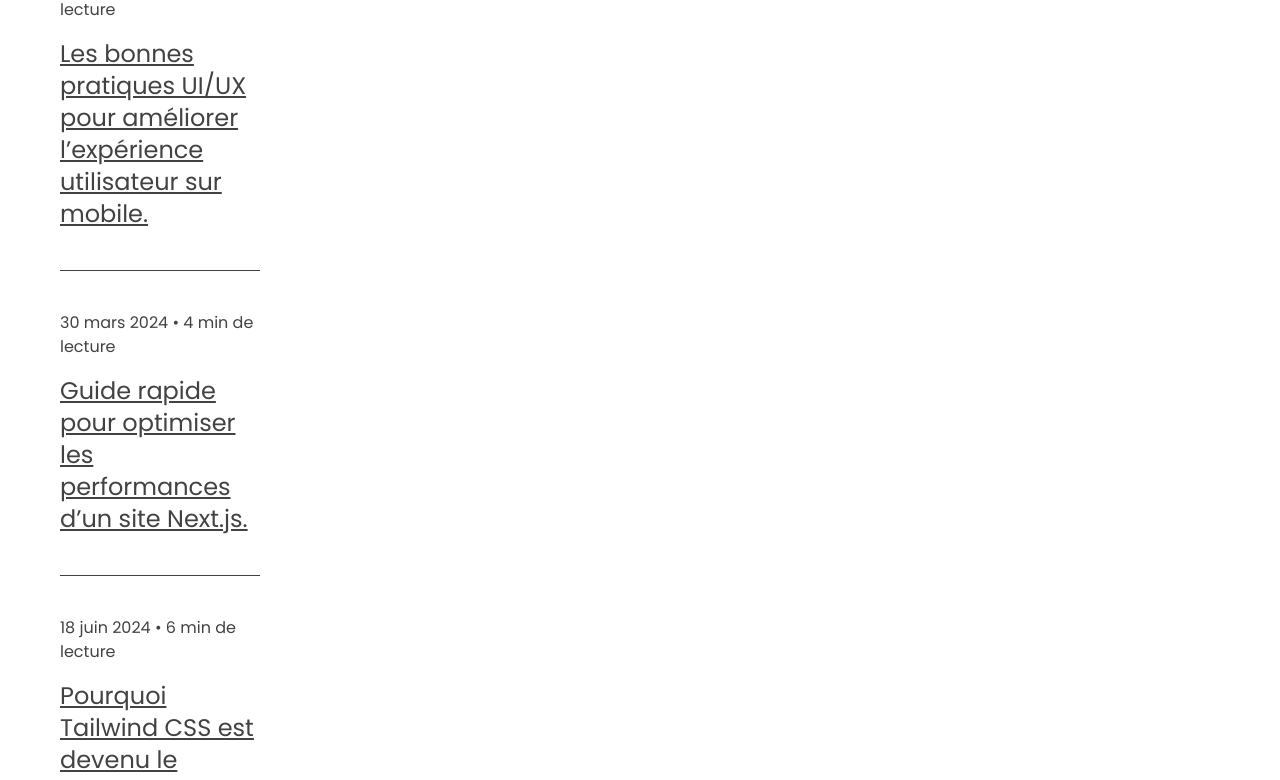
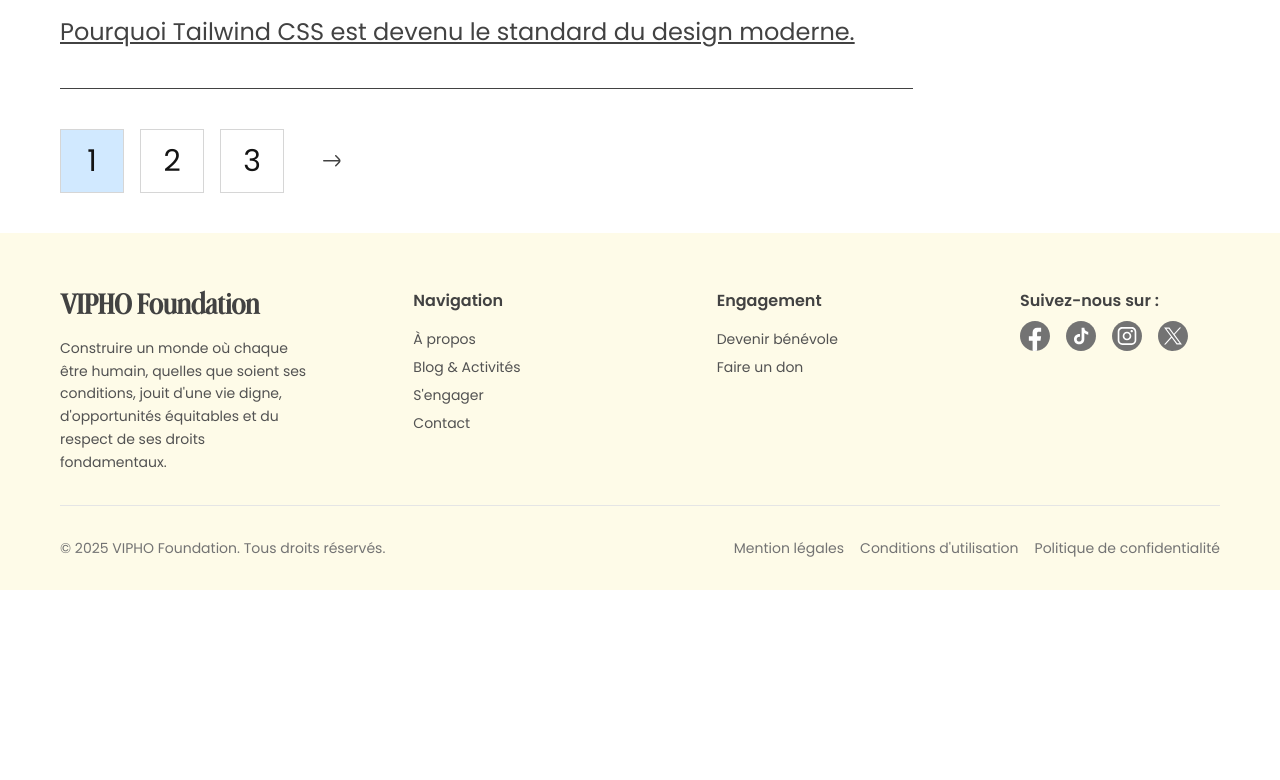
Before and after one commit to Salimkaneki/viphofoundation.com, a Next.js app: page /blog-et-activite in a window 1280 px wide. Shown: the part 1527-2307 px from the top of the page. After the commit the page ends 2117 px from the top, so only its background shows below. Built offline with nearby package versions, Linux system fonts and the light colour scheme.

Commit message:
chore: Fix Text-Blog-Card width

```diff
--- a/app/(nav-pages)/a-propos/page.tsx
+++ b/app/(nav-pages)/a-propos/page.tsx
@@ -27,6 +27,7 @@ export default function AProposPage() {
         </div>
       </section>
 
+      <div className="max-w-360 mx-auto">
         <ScrollableSection
           title="Blog et articles"
           subtitle="Récentes actualités et articles"
@@ -36,6 +37,7 @@ export default function AProposPage() {
           <BlogCard />
           <BlogCard />
         </ScrollableSection>
+      </div>
 
     </div>
   );
--- a/app/(nav-pages)/blog-et-activite/page.tsx
+++ b/app/(nav-pages)/blog-et-activite/page.tsx
@@ -14,6 +14,7 @@ export default function BlogActivitePage() {
         </h1>
       </section>
 
+      <div className="max-w-360 mx-auto">
         <ScrollableSection>
           <BlogCard
             cardColor="bg-primary-300"
@@ -40,9 +41,10 @@ export default function BlogActivitePage() {
             title="Programme de santé préventive dans les quartiers populaires"
           />
         </ScrollableSection>
+      </div>
 
       <section>
-        <div className="px-15 py-10">
+        <div className="max-w-360 mx-auto px-15 py-10">
           <SectionHeader title="Tous les articles et blogs" />
 
           <div>
@@ -78,7 +80,7 @@ export default function BlogActivitePage() {
           </div>
         </div>
 
-        <div className="px-15 pb-10">
+        <div className="max-w-360 mx-auto px-15 pb-10">
           <Pagination
             currentPage={1}
             totalPages={5}
--- a/components/cards/text-blog-card.tsx
+++ b/components/cards/text-blog-card.tsx
@@ -7,7 +7,7 @@ interface TextBlogCardProps {
 
 export default function TextBlogCard({date, readTime, title}: TextBlogCardProps) {
     return (
-        <div className="w-50 py-10 border-b border-gray-700 text-gray-700 gap-4 flex flex-col cursor-pointer">
+        <div className="w-[853px] py-10 border-b border-gray-700 text-gray-700 gap-4 flex flex-col cursor-pointer">
             <p className="">{date} • {readTime} min de lecture</p>
             <a href="" className="text-gray-700 text-2xl underline  hover:text-primary-400 hover:no-underline">{title}   </a>
         </div>
```
Lines whose indentation alone changed are shown as unchanged.
